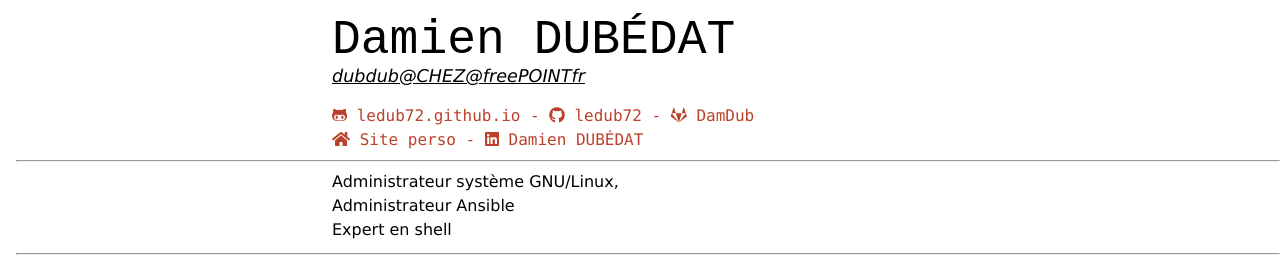
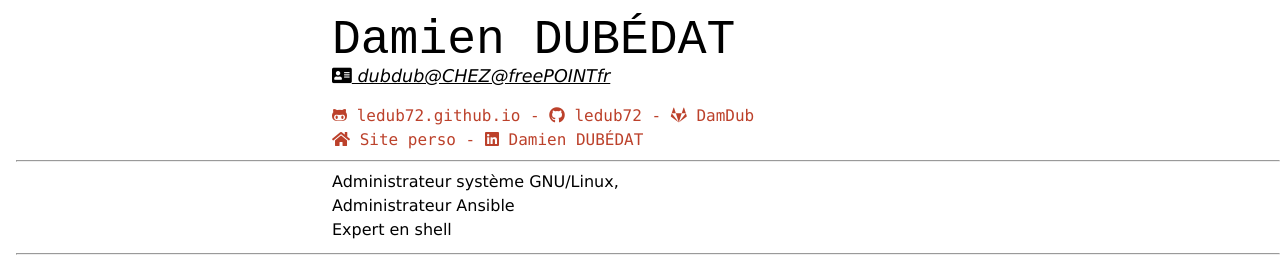
Before and after one commit to ledub72/ledub72.github.io, a Jekyll site: the page built from index.md, in a window 1280 px wide. Shown: the top 257 px of the page. Built offline with Jekyll 4.4.1, drawn with Linux system fonts in a browser that asks for light colours; nearby versions of some CDN libraries; a style sheet for code colours, icons or effects is not loaded.

Commit message:
correction des BR & icône courriel

```diff
--- a/index.md
+++ b/index.md
@@ -4,19 +4,19 @@ title:  Curriculum vitæ de Damien DUBÉDAT
 ---
 # Damien DUBÉDAT
 
-<a href="mailto:dubdub@CHEZfree.fr?subject=Github">dubdub@CHEZ@freePOINTfr</a>
+<a href="mailto:dubdub@CHEZfree.fr"><i class="fa fa-address-card"></i> dubdub@CHEZ@freePOINTfr</a>
 <div id="webaddress">
 <a href="https://ledub72.github.io/"><i class="fab fa-github-alt"></i> ledub72.github.io</a> -
   <a href="https://github.com/ledub72"><i class="fab fa-github"></i> ledub72</a> -
   <a href="https://gitlab.com/DamDub"><i class="fab fa-gitlab"></i> DamDub</a> <br>
-<a href="https://iels-ledub.netlib.re/site/"><i class="fas fa-home"></i> Site perso</a> -
+  <a href="https://iels-ledub.netlib.re/site/"><i class="fas fa-home"></i> Site perso</a> -
   <a href="https://www.linkedin.com/in/damien-dubedat"><i class="fab fa-linkedin"></i> Damien DUBÉDAT</a>
 </div>
 
 ----
 
-> Administrateur système GNU/Linux,\
-Administrateur Ansible\
+> Administrateur système GNU/Linux,<br>
+Administrateur Ansible<br>
 Expert en shell
 
 ----
@@ -104,8 +104,8 @@ Expert en shell
 - Rédaction, toujours en cours, d’une formation sur Ansible
 - Participation à la rédaction de la formation GNU/Linux [Formatux](https://www.formatux.fr/formatux-formatux/index.html)
 
-**Système** : Debian, CentOS\
-**Langage** : Shell, Markdown, LaTeX\
+**Système** : Debian, CentOS<br>
+**Langage** : Shell, Markdown, LaTeX<br>
 **Outils** : Ansible, Git, Pandoc, Proxmox, Yunohost, sécateur,...
 
 ### 2022
@@ -133,9 +133,9 @@ Expert en shell
 - Présence à des réunions et actions pour la résolution d’incidents, majeurs ou récurrents
 - Tentative d’amélioration et de correction de consignes, de scripts et de la gestion des documentations
 
-**Système** : Red Hat, Ubuntu, Aix, SunOs\
-**Langage** : Shell\
-**Outils** : ServiceNow, DataDog, Centreon\
+**Système** : Red Hat, Ubuntu, Aix, SunOs<br>
+**Langage** : Shell<br>
+**Outils** : ServiceNow, DataDog, Centreon<br>
 **Cloud** : Azure
 
 ### 2022
@@ -148,8 +148,8 @@ Expert en shell
 - Rédaction de playbook et de rôles pour la gestion de Pod Kubernetes
 - Assistance à la rédaction de scripts d’administration applicative
 
-**Système** : Red Hat\
-**Langage** : Shell\
+**Système** : Red Hat<br>
+**Langage** : Shell<br>
 **Outils** : Ansible, Kubernetes, Git
 
 ### 2019-2021
@@ -175,8 +175,8 @@ Expert en shell
 - Support des changements IWS
 - Rédaction, mise à jour de documentations sur IWS, CFT, Git et l’administration Linux Red Hat
 
-**Système** : Red Hat\
-**Langage** : Shell\
+**Système** : Red Hat<br>
+**Langage** : Shell<br>
 **Outils** : Ansible, IWS, Git, Dynatrace
 
 ### 2018-2019
@@ -198,8 +198,8 @@ Expert en shell
 - Rédaction de documentations sur les playbooks et l’administration et l’utilisation des serveurs PXE et `apt-cacher-ng`
 - Administrateur d’AWX, Jira et Confluence de Atlassian
 
-**Système** : Ubuntu, Debian\
-**Langage** : Shell, Python\
+**Système** : Ubuntu, Debian<br>
+**Langage** : Shell, Python<br>
 **Outils** : Ansible, AWX, Proxmox, Git
 
 ### 2018
@@ -216,8 +216,8 @@ Expert en shell
 - Modification de scripts Shell pour la gestion d’un dépôt de fichiers et pour la parallélisation des commandes JBoss
 - Correction de scripts Groovy
 
-**Système** : Red Hat\
-**Langage** : Shell, Groovy\
+**Système** : Red Hat<br>
+**Langage** : Shell, Groovy<br>
 **Outils** : Ansible, SBM, SDA
 
 ### 2014-2018
@@ -251,9 +251,9 @@ Expert en shell
 - Création de scripts de contrôle de fichiers par Sentinel ou GateWay, d’interrogation Oracle et MySQL, de sauvegarde MySQL et PostgreSQL, et d’interaction avec le logiciel Core BanKing T24 (Temenos),
 - Animation de micro-formations dispensées auprès de mes collègues sur Unix & GNU/Linux, Shell, Logiciels libres,
 
-**Système** : Red Hat\
-**Langage** : Shell, SQL\
-**SGBD** : Oracle, DB2, MySQL, PostgreSQL\
+**Système** : Red Hat<br>
+**Langage** : Shell, SQL<br>
+**SGBD** : Oracle, DB2, MySQL, PostgreSQL<br>
 **Outils** : IWS, CFT, Sentinel, GateWay, Centreon, Git
 
 ### 2013-2014
@@ -282,9 +282,9 @@ Expert en shell
 * d’analyse des LUN NetApp et IBM,
 * de cartographie réseau avec `nmap`.
 
-**Système** : Oracle Linux, CentOs, Debian\
-**Langage** : Shell, SQL\
-**SGBD** : Oracle, MySQL\
+**Système** : Oracle Linux, CentOs, Debian<br>
+**Langage** : Shell, SQL<br>
+**SGBD** : Oracle, MySQL<br>
 **Outils** : OVM, VMware, Tina
 
 ### 2012
@@ -308,9 +308,9 @@ Expert en shell
 
 - Rédaction de scripts et de consignes
 
-**Système** : Red Hat, Suse\
-**Langage** : Shell, SQL\
-**SGBD** : Oracle\
+**Système** : Red Hat, Suse<br>
+**Langage** : Shell, SQL<br>
+**SGBD** : Oracle<br>
 **Outils**: TWS
 
 ### 2012
@@ -342,9 +342,9 @@ Expert en shell
   * nettoyage des objets obsolètes (calendrier, traitement orphelin, chaîne vide, etc...)
   * génération de pages HTML contenant les informations des chaînes et un schéma des enchaînements des traitements
 
-**Système** : Red Hat\
-**Langage** : Shell, SQL\
-**SGBD** : DB2\
+**Système** : Red Hat<br>
+**Langage** : Shell, SQL<br>
+**SGBD** : DB2<br>
 **Outils** : TWS
 
 ### 2011
@@ -374,8 +374,8 @@ Expert en shell
 * Rédaction de documentations relatives à la gestion des incidents de production et des actions de mises à jour des environnements de recette, pré-production et production
 * Gestion des incidents de la production gérée par $U
 
-**Système** : Red Hat\
-**Langage** : Shell\
+**Système** : Red Hat<br>
+**Langage** : Shell<br>
 **Outils** :$U, LDAP
 
 ### 2009-2010
@@ -397,8 +397,8 @@ Expert en shell
 * Rédaction d’une procédure de bascule de moteur TWS
 * Formation
 
-**Système** : Red Hat, Debian, Aix\
-**Langage** : Shell\
+**Système** : Red Hat, Debian, Aix<br>
+**Langage** : Shell<br>
 **Outils** : TWS,CFT
 
 ### 2008-2009
@@ -416,7 +416,7 @@ Expert en shell
 - Amélioration de scripts de sauvegarde de fichiers de configuration des équipements réseaux.
 - Création de scripts pour la génération de fichiers .XLS de la configuration de baie SAN.
 
-**Système** : Red Hat\
+**Système** : Red Hat<br>
 **Langage** : Shell
 
 ### 2008-2009
@@ -438,9 +438,9 @@ Expert en shell
 - Administration de l’ordonnanceur TWS
 - Administration de l’ETL PowerCenter d’Informatica
 
-**Système** : SunOs, Debian, Aix\
-**Langage** : Shell, PHP\
-**SGBD** : Oracle, MySQL\
+**Système** : SunOs, Debian, Aix<br>
+**Langage** : Shell, PHP<br>
+**SGBD** : Oracle, MySQL<br>
 **Outils** : TWS, CFT, PowerCenter d’Informatica
 
 ### 2007-2008
@@ -456,9 +456,9 @@ Expert en shell
 - Diagnostic et résolution d’incidents et problèmes de production.
 - Analyse de performance de nouvelles versions d’applications.
 
-**Système** : SunOs, Suse\
-**Langage** : Shell\
-**SGBD** : Oracle, Sybase, Access\
+**Système** : SunOs, Suse<br>
+**Langage** : Shell<br>
+**SGBD** : Oracle, Sybase, Access<br>
 **Outils** : $U, DBArtisan
 
 ### 2006-2006
@@ -472,9 +472,9 @@ Expert en shell
 - Paramétrage d’outils TSM, Sysload, Monitor.
 - Gestion des changements : applicatif, système.
 
-**Système** : HP Ux, SunOs, Linux\
-**Langage** : Shell, Perl\
-**SGBD** : Oracle, Sybase\
+**Système** : HP Ux, SunOs, Linux<br>
+**Langage** : Shell, Perl<br>
+**SGBD** : Oracle, Sybase<br>
 **Outils** : Sysload, VmWare, Mon
 
 ### 2005
@@ -489,9 +489,9 @@ Expert en shell
 - Administration de TWS.
 - Utilisation de SAP.
 
-**Système** : HP Ux\
-**Langage** : Shell, Perl\
-**SGBD** : Oracle\
+**Système** : HP Ux<br>
+**Langage** : Shell, Perl<br>
+**SGBD** : Oracle<br>
 **Outils** : TWS, SAP
 
 ### 2004-2005
@@ -505,9 +505,9 @@ Expert en shell
 * Utilisation de l’ordonnanceur Unicenter de Computer Associates et des sauvegardes par Tivoli Storage Manager.
 * Restauration de fichiers par TSM.
 
-**Système** : SunOs\
-**Langage** : Shell\
-**SGBD** : Oracle\
+**Système** : SunOs<br>
+**Langage** : Shell<br>
+**SGBD** : Oracle<br>
 **Outils** : Unicenter, Tivoli Storage Manager
 
 ### 2003-2004
@@ -520,9 +520,9 @@ Expert en shell
 - Utilisation de l’ordonnanceur Control-M et des sauvegardes par Networker.
 - Réalisation d’actions demandées pour l’installation de nouvelles applications.
 
-**Système** : Red Hat, SunOs\
-**Langage** : Shell\
-**SGBD** : Oracle client Windows, serveur Unix\
+**Système** : Red Hat, SunOs<br>
+**Langage** : Shell<br>
+**SGBD** : Oracle client Windows, serveur Unix<br>
 **Outils** : Control-M, Networker
 
 ### 2001-2003
@@ -538,9 +538,9 @@ Expert en shell
 - Surveillance Tivoli, Administration de l’ordonnanceur $Universe et des sauvegardes par Networker.
 - Migration d’une production d’Unix HP vers SunOs pour l’application Summit.
 
-**Système** : HP Ux, SunOs, VMS & NT\
-**Langage** : Shell, SQL\
-**SGBD** : Oracle, Sybase\
+**Système** : HP Ux, SunOs, VMS & NT<br>
+**Langage** : Shell, SQL<br>
+**SGBD** : Oracle, Sybase<br>
 **Outils** : Surveillance Tivoli, $Universe, Networker
 
 ### 2000-2001
@@ -553,9 +553,9 @@ Expert en shell
 - Utilisation de la surveillance Tivoli, utilisation de l’ordonnanceur $Universe et restauration des sauvegardes par Networker.
 - Application des consignes sur remontée d’incident
 
-**Système** : HP Ux, SunOs, VMS & NT\
-**Langage** : Shell\
-**SGBD** : Sybase\
+**Système** : HP Ux, SunOs, VMS & NT<br>
+**Langage** : Shell<br>
+**SGBD** : Sybase<br>
 **Outils** : Surveillance Tivoli, $Universe, Networker
 
 ### 2000
@@ -568,9 +568,9 @@ Expert en shell
 - Administration de l’ordonnanceur $Universe.
 - Création de scripts pour la gestion de sauvegardes et mises en production.
 
-**Système** : SunOs\
-**Langage** : Shell, HTML\
-**SGBD** : Oracle\
+**Système** : SunOs<br>
+**Langage** : Shell, HTML<br>
+**SGBD** : Oracle<br>
 **Outils** : Universe
 
 ### 2000
@@ -584,7 +584,7 @@ Expert en shell
 - Support technique
 - Formation des utilisateurs au nouveau système d’encaissements
 
-**Système** : Unix SCO, BSD\
+**Système** : Unix SCO, BSD<br>
 **Langage** : Shell
 
 ### 1996-2000
@@ -599,7 +599,7 @@ Expert en shell
 - Dépannage sur site et par téléphone
 - Formation de clients et du personnel.
 
-**Système** : Interactive Unix, Unix SCO\
+**Système** : Interactive Unix, Unix SCO<br>
 **Langage** : Shell
 
 ## Formation : Électronique
```
